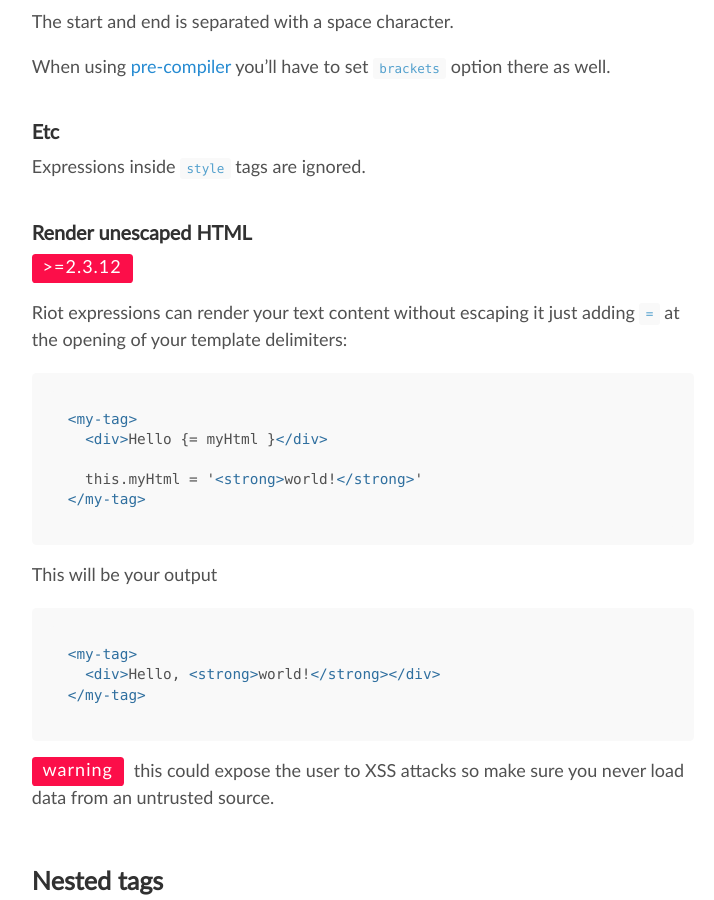
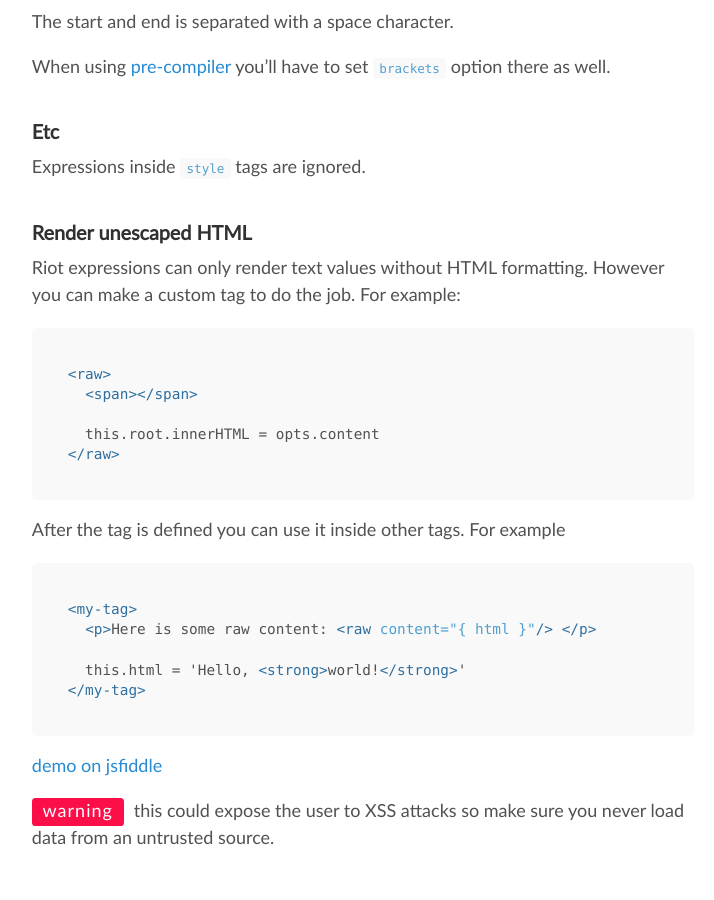
Before and after one commit to riot/riot.github.io, a Jekyll site: the page built from guide/index.md, in a window 1280 px wide and 900 px high, scrolled down 14110 px. Shown: the whole window, without its empty margins (277-991 px from the left). Built offline with Jekyll 4.4.1, drawn with Linux system fonts in a browser that asks for light colours; nearby versions of some CDN libraries; Markdown is read by kramdown in place of the engine named in the settings.

Commit message:
updated: release notes

````diff
--- a/_config.yml
+++ b/_config.yml
@@ -40,7 +40,7 @@ minor_version:       2.3
 
 version:             2.3.12
 release_date:        December 13
-version_slurp:       Multi transclusion and raw markup via template engine
+version_slurp:       Multi transclusion and external config file to compile your tags
 repo:                https://github.com/riot/riot
 
 # Vars needed for the compare.md page
--- a/guide/index.md
+++ b/guide/index.md
@@ -559,28 +559,29 @@ Expressions inside `style` tags are ignored.
 
 ### Render unescaped HTML
 
-<span class="tag red">&gt;=2.3.12</span>
+Riot expressions can only render text values without HTML formatting. However you can make a custom tag to do the job. For example:
 
-Riot expressions can render your text content without escaping it just adding `=` at the opening of your template delimiters:
+```html
+<raw>
+  <span></span>
+
+  this.root.innerHTML = opts.content
+</raw>
+```
+
+After the tag is defined you can use it inside other tags. For example
 
 ```html
 <my-tag>
-  <div>Hello {= myHtml }</div>
+  <p>Here is some raw content: <raw content="{ html }"/> </p>
 
-  this.myHtml = '<strong>world!</strong>'
+  this.html = 'Hello, <strong>world!</strong>'
 </my-tag>
 ```
 
-This will be your output
-
-```html
-<my-tag>
-  <div>Hello, <strong>world!</strong></div>
-</my-tag>
-```
+[demo on jsfiddle](http://jsfiddle.net/23g73yvx/)
 
 <span class="tag red">warning</span> this could expose the user to XSS attacks so make sure you never load data from an untrusted source.
-
 
 ## Nested tags
 
````
Also changed, not shown: release-notes.md (+0 -1 lines).
